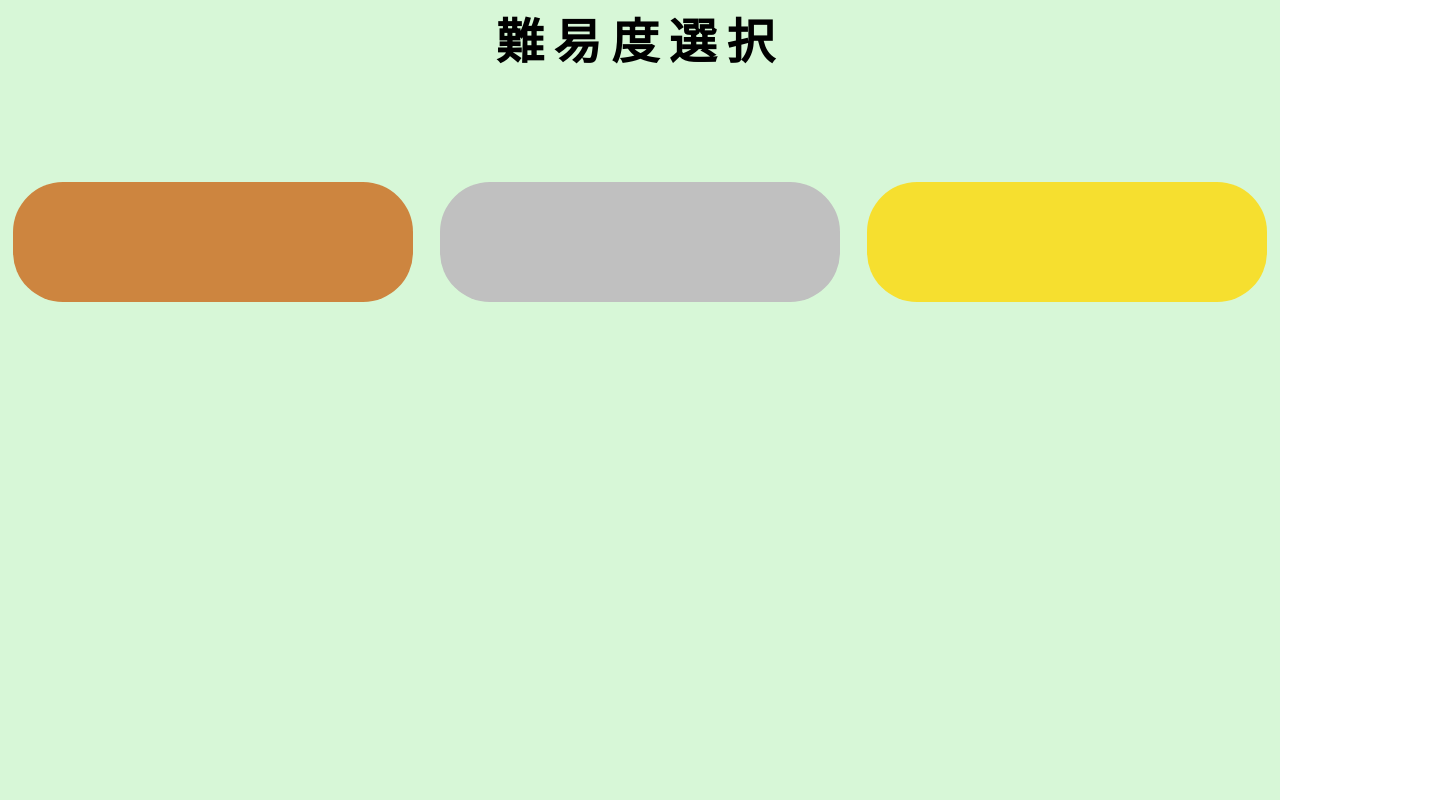
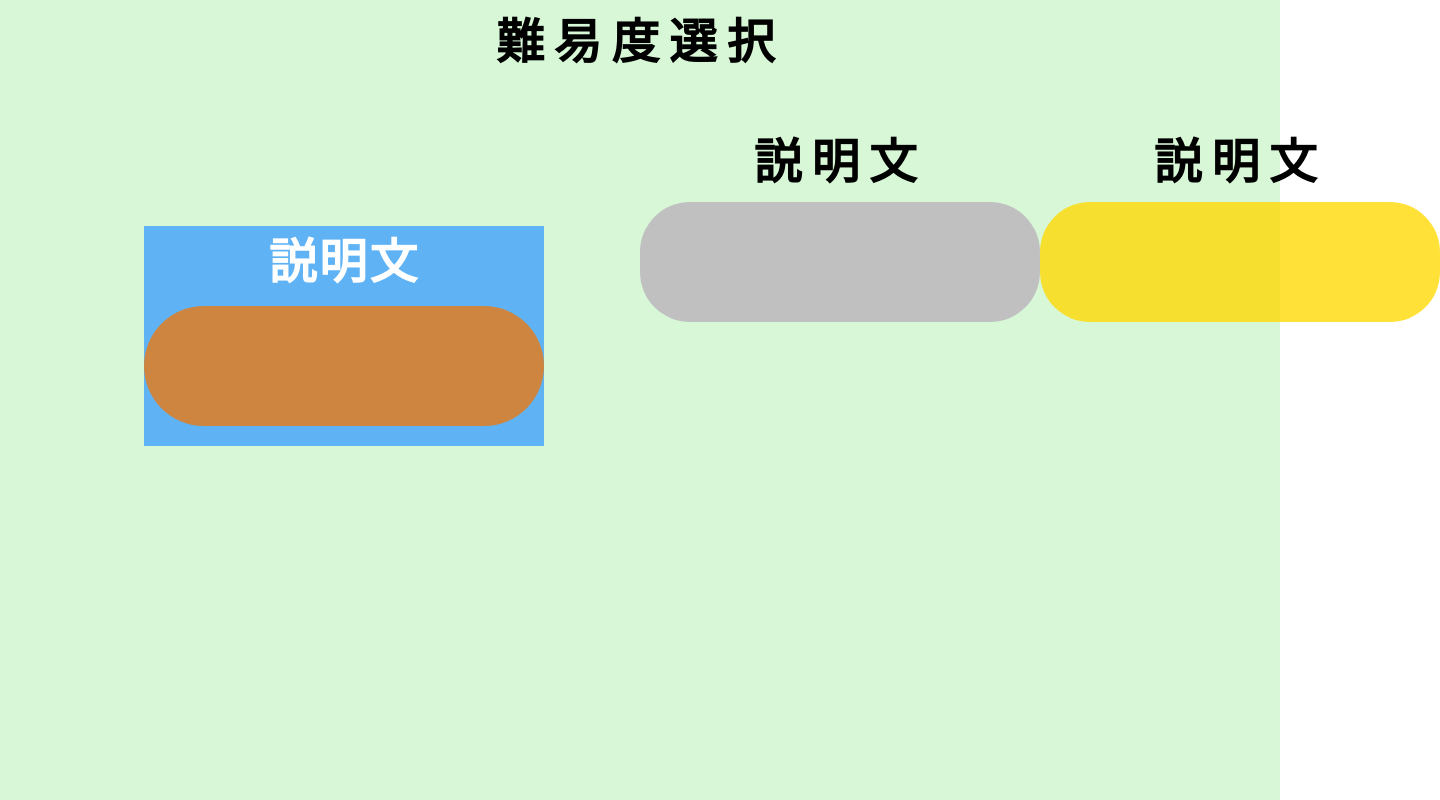
Before and after one commit to furu0202/Prefectures-App, a Next.js app: page /level in a window 1280 px wide. Shown: the whole page, 1440 px wide, since content can reach past the window. Built offline with nearby package versions, Linux system fonts and the light colour scheme.

Commit message:
不必要となった項目を削除

```diff
--- a/app/level/page.jsx
+++ b/app/level/page.jsx
@@ -2,22 +2,6 @@ import React from 'react';
 import styles from './page.module.css';
 import Link from 'next/link';
 
-const ITEMS = [
-  {
-    level: '初級',
-    explanation: ``,
-  },
-
-  {
-    level: '中級',
-    explanation: ``,
-  },
-
-  {
-    level: '上級',
-    explanation: ``,
-  },
-];
 const page = () => {
   return (
     <div className={styles.container}>
@@ -25,16 +9,19 @@ const page = () => {
       <main className={styles.main}>
         <h1>難易度選択</h1>
         <div className={styles.buttonArea}>
-          <div>
+          <div className={styles.beginner}>
+            <p className={styles.begginerTitle}>説明文</p>
             <Link className={styles.buttonBeginner} href={'beginner'}></Link>
           </div>
-          <div>
+          <div className={styles.intermediate}>
+            <p>説明文</p>
             <Link
               className={styles.buttonIntermediate}
               href={'intermediate'}
             ></Link>
           </div>
-          <div>
+          <div className={styles.advanced}>
+            <p>説明文</p>
             <Link className={styles.buttonAdvanced} href={'advanced'}></Link>
           </div>
         </div>
--- a/app/level/page.module.css
+++ b/app/level/page.module.css
@@ -18,25 +18,36 @@
   display: flex;
   justify-content: space-around;
   padding-top: 100px;
+  padding: 1em;
+}
+
+.beginner {
+  margin: 2em;
+  background: #5fb3f5;
+  padding-bottom: 20px;
+}
+
+.begginerTitle {
+  font-size: 48px;
+  background: #5fb3f5;
+  padding: 4px;
+  text-align: center;
+  color: #fff;
+  font-weight: bold;
+  letter-spacing: 0.05em;
 }
 
 .buttonBeginner {
   font-size: 48px;
   height: 120px;
   width: 400px;
-  margin: 0 auto;
-  padding-top: 20px;
-  color: black;
+  margin: auto;
   background: #cd853f;
   display: flex;
   justify-content: center;
   font-weight: bold;
-  border-radius: 50px;
+  border-radius: 80px;
   cursor: pointer;
-}
-
-.buttonArea :hover {
-  transform: translateY(3px);
 }
 
 .buttonIntermediate {
@@ -54,10 +65,6 @@
   cursor: pointer;
 }
 
-.buttonIntermediate :hover {
-  transform: translateY(3px);
-}
-
 .buttonAdvanced {
   font-size: 48px;
   height: 120px;
@@ -72,7 +79,3 @@
   border-radius: 50px;
   cursor: pointer;
 }
-
-.buttonAdvanced :hover {
-  transform: translateY(3px);
-}
```
